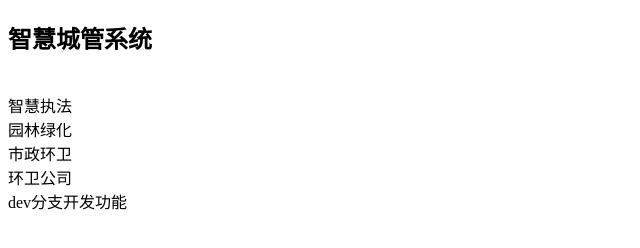
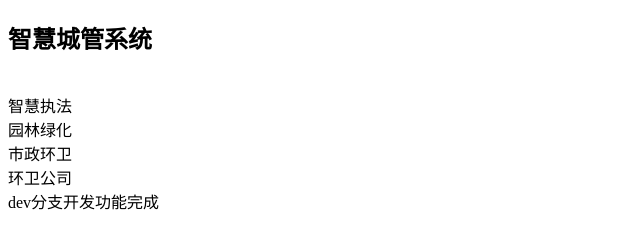
Before and after one commit to 1dcvb/git_demo3, a plain HTML site: page index.html in a window 1280 px wide. Shown: the full height of the page, 0-640 px from the left. Drawn offline with Linux system fonts and the light colour scheme.

Commit message:
dev分支开发的新功能完成了

```diff
--- a/index.html
+++ b/index.html
@@ -13,7 +13,7 @@
         <div>园林绿化</div>
         <div>市政环卫</div>
         <div>环卫公司</div>
-        <div>dev分支开发功能</div>
+        <div>dev分支开发功能完成</div>
 
     </div>
 </body>
```
